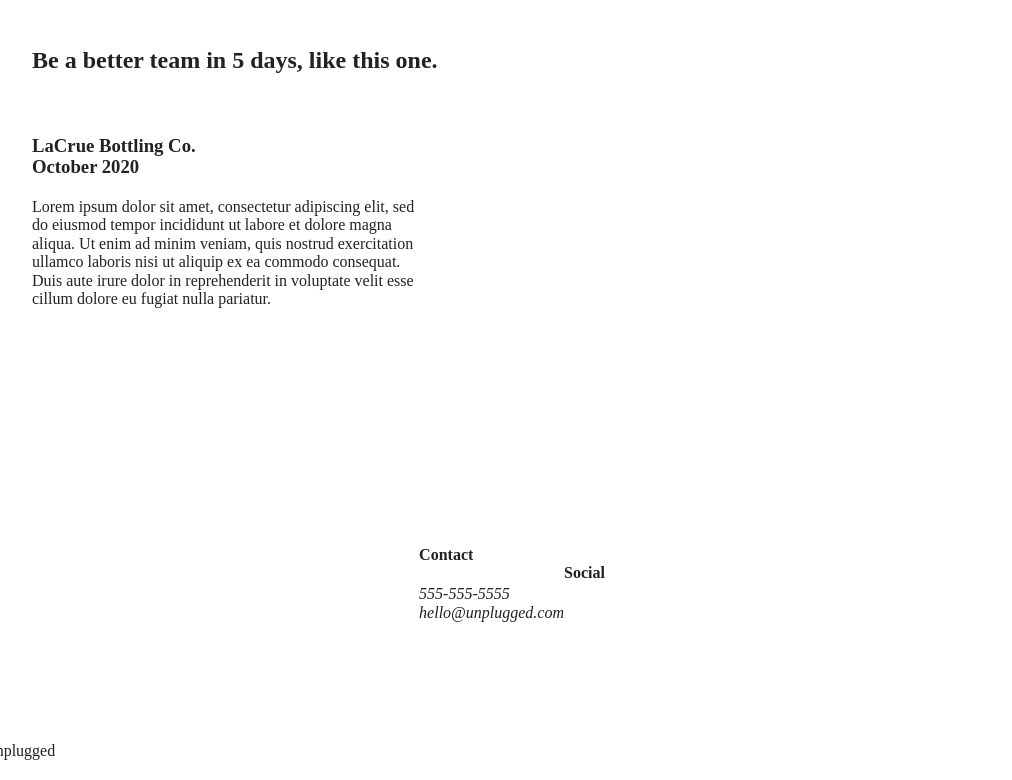
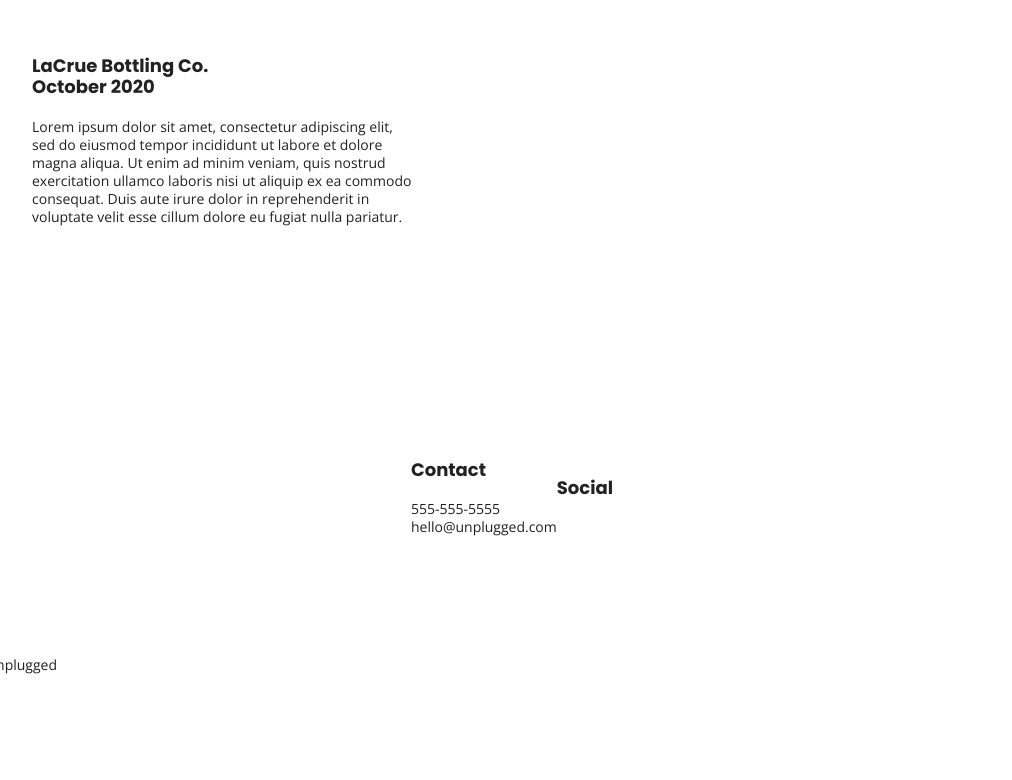
Before and after one commit to AmAysD/206-unplugged, a website built with Parcel: page index.html in a window 1280 px wide. Shown: the part 1455-2235 px from the top of the page, without its empty margins (128-1140 px from the left). After the commit the page ends 2149 px from the top, so only its background shows below. Built offline with nearby package versions, Linux system fonts and the light colour scheme.

Commit message:
12th commit

```diff
--- a/about/index.html
+++ b/about/index.html
@@ -12,8 +12,11 @@
   <meta property="og:url" content="">
   <meta property="og:image" content="">
 
+  <!-- Google Fonts -->
+  <link href="https://fonts.googleapis.com/css?family=Open+Sans:400,700|Poppins:500,700" rel="stylesheet">
   <link rel="manifest" href="site.webmanifest">
   <link rel="apple-touch-icon" href="icon.png">
+
   <!-- Place favicon.ico in the root directory -->
 
   <link rel="stylesheet" href="css/normalize.css">
--- a/css/main.css
+++ b/css/main.css
@@ -87,10 +87,53 @@ textarea {
    Author's custom styles
    ========================================================================== */
 
+/* General Styles */
+
+html {
+      font-size: 16px;
+   }
+
+body {
+      font-family: 'Open Sans', sans-serif;
+      font-size: 1em;
+      text-align: left;
+   }
+
+ul,
+ol {
+      list-style-type: none;
+   }
+
+a {
+      color: #e2e3ed;
+      text-decoration: none;
+   }
+
+h2 {
+      font-family: 'Poppins', sans-serif;
+      font-size: 2.25em;
+   }
+
+h3,
+h4 {
+      font-family: 'Poppins', sans-serif;
+      font-size: 1.125em;
+      margin: 20px 0;
+   }
+
+p {
+     font-size: .875em;
+     line-height: 1.285em;
+   }
+
+address {
+      font-style: normal;
+   }
+
 .content-wrapper {
-  width: 90%;
-  margin: 50px 0;
-}
+      width: 90%;
+    margin: 50px 0;
+  }
 
 /*----------- Base Header - Footer Styles -------------*/
 header,
@@ -110,7 +153,7 @@ header .content-wrapper {
   justify-content: center;
   align-items: center;
   flex-flow: row wrap;
-  width: 100%;
+  margin: 0;
 }
 
 .header-divider {
--- a/index.html
+++ b/index.html
@@ -11,6 +11,8 @@
   <meta property="og:type" content="">
   <meta property="og:url" content="">
   <meta property="og:image" content="">
+  <!-- Google Fonts -->
+  <link href="https://fonts.googleapis.com/css?family=Open+Sans:400,700|Poppins:500,700" rel="stylesheet">
 
   <link rel="manifest" href="site.webmanifest">
   <link rel="apple-touch-icon" href="icon.png">
```
Also changed, not shown: faq/index.html (+2 -0 lines).
